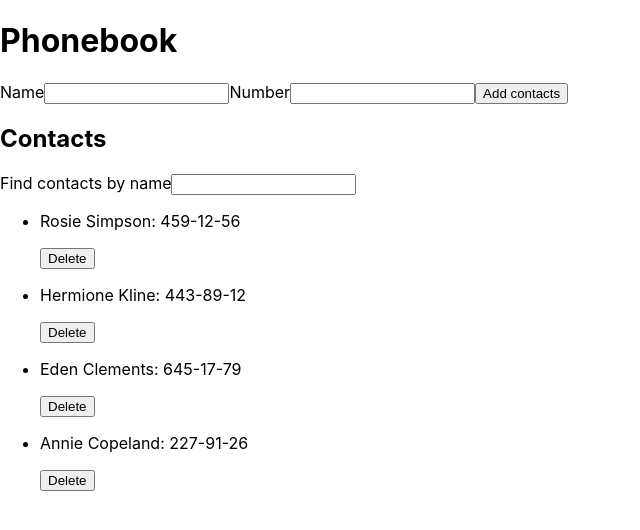
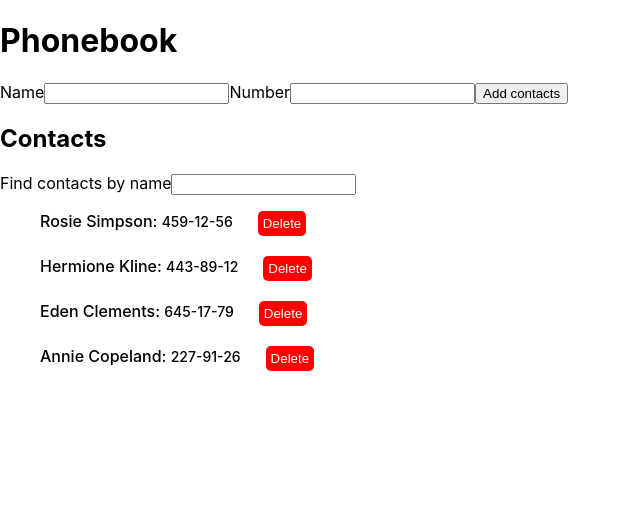
Before and after one commit to Valerii2022/goit-react-hw-02-phonebook, a React (Create React App) app: page / in a window 1280 px wide. Shown: the top 530 px of the page, without its empty margins (0-640 px from the left). Built offline with nearby package versions, Linux system fonts and the light colour scheme.

Commit message:
contacts lisr done

```diff
--- a/src/components/ContactList/ContactList.jsx
+++ b/src/components/ContactList/ContactList.jsx
@@ -1,23 +1,24 @@
 import React, { Component } from 'react';
-import PropTypes from 'prop-types';
+import { List, ListItem, Name, DeleteBtn, PhoneNumber } from './styled';
+// import PropTypes from 'prop-types';
 
 export class ContactList extends Component {
   render() {
     return (
-      <ul>
+      <List>
         {this.props.contacts.map(({ name, id, number }) => {
           return (
-            <li key={id}>
-              <p>
-                {name}: {number}
-              </p>
-              <button id={id} onClick={this.props.handleContactsDelete}>
+            <ListItem key={id}>
+              <Name>
+                {name}: <PhoneNumber>{number}</PhoneNumber>
+              </Name>
+              <DeleteBtn id={id} onClick={this.props.handleContactsDelete}>
                 Delete
-              </button>
-            </li>
+              </DeleteBtn>
+            </ListItem>
           );
         })}
-      </ul>
+      </List>
     );
   }
 }
--- a/src/components/ContactList/styled.js
+++ b/src/components/ContactList/styled.js
@@ -1 +1,31 @@
 import styled from 'styled-components';
+
+export const List = styled.ul`
+  display: flex;
+  flex-direction: column;
+  gap: 20px;
+`;
+
+export const ListItem = styled.li`
+  display: flex;
+  gap: 25px;
+`;
+
+export const Name = styled.p`
+  font-weight: 500;
+  margin: 0;
+`;
+
+export const PhoneNumber = styled.span`
+  font-size: 14px;
+`;
+
+export const DeleteBtn = styled.button`
+  padding: 5px;
+  border-radius: 5px;
+  border: none;
+  outline: none;
+  cursor: pointer;
+  background-color: red;
+  color: #fff;
+`;
```
